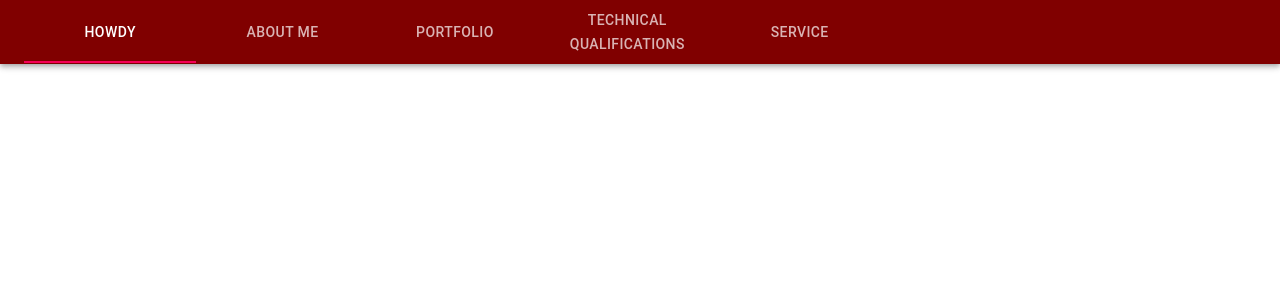
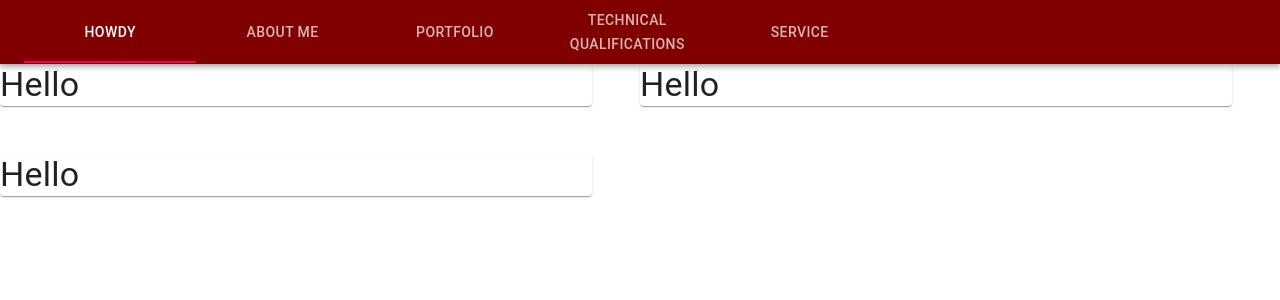
Before and after one commit to cole-downey/personal-website, a React (Create React App) app: page /about in a window 1280 px wide. Shown: the top 300 px of the page. Built offline with nearby package versions, Linux system fonts and the light colour scheme.

Commit message:
worked on about me

```diff
--- a/src/App.js
+++ b/src/App.js
@@ -1,8 +1,8 @@
 import React from 'react';
 import './App.css';
 import Header from './components/header';
-import aboutMe from './containers/about-me';
-import { StylesProvider } from '@material-ui/core/styles';
+import AboutMe from './containers/about-me/aboutMe';
+import { StylesProvider, Grid } from '@material-ui/core';
 import {
   BrowserRouter as Router,
   Switch,
@@ -14,15 +14,15 @@ function App() {
   return (
     <StylesProvider injectFirst>
       <Header />
+      <Grid container xs={12}>
         <Router>
-        {/* A <Switch> looks through its children <Route>s and
-            renders the first one that matches the current URL. */}
           <Switch>
             <Route path="/about">
-            <aboutMe />
+              <AboutMe />
             </Route>
           </Switch>
         </Router>
+      </Grid>
     </StylesProvider>
   );
 }
--- a/src/components/header.js
+++ b/src/components/header.js
@@ -6,13 +6,14 @@ const StyledAppBar = styled(AppBar)`
   background-color: #800000;
 `
 
-export default function Header() {
+const Header = () => {
   const [value, setValue] = React.useState(0);
   const handleChange = (event, newValue) => {
     setValue(newValue);
   }
 
   return (
+    <div>
       <StyledAppBar position="sticky">
         <Toolbar>
           <Tabs
@@ -28,5 +29,8 @@ export default function Header() {
           </Tabs>
         </Toolbar>
       </StyledAppBar>
+    </div>
   );
 }
+
+export default Header;
--- a/src/containers/about-me.js
+++ /dev/null
@@ -1,9 +0,0 @@
-import React from 'react';
-import { Typography } from "@material-ui/core";
-
-
-export default function aboutMe() {
-    return (
-        <Typography>Hello, My name is Cole</Typography>
-    )
-}
--- /dev/null
+++ b/src/containers/about-me/aboutMe.js
@@ -0,0 +1,32 @@
+import React from 'react';
+import { Typography, Grid, Card } from "@material-ui/core";
+
+
+const AboutMe = () => {
+  return (
+    <Grid container
+      spacing={6}
+      justify="flex-start"
+      alignItems="flex-start"
+      xs={12}
+    >
+      <Grid item xs={6}>
+        <Card>
+          <Typography variant="h4">Hello</Typography>
+        </Card>
+      </Grid>
+      <Grid item xs={6}>
+        <Card>
+          <Typography variant="h4">Hello</Typography>
+        </Card>
+      </Grid>
+      <Grid item xs={6}>
+        <Card>
+          <Typography variant="h4">Hello</Typography>
+        </Card>
+      </Grid>
+    </Grid>
+  )
+}
+
+export default AboutMe;
```
Lines whose indentation alone changed are shown as unchanged.
